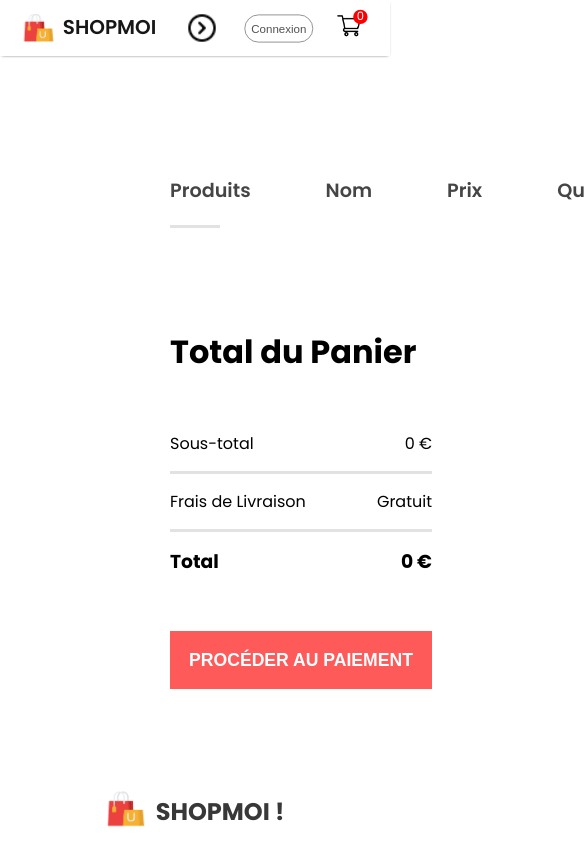
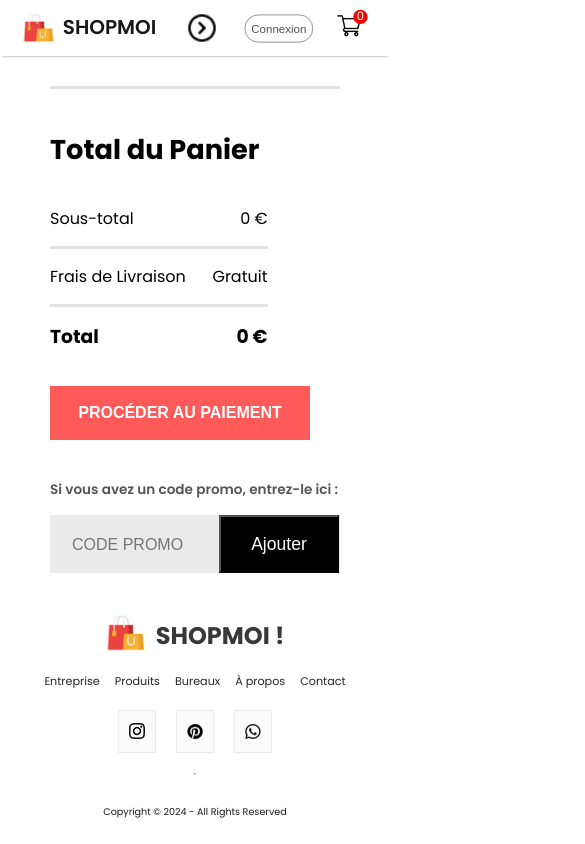
Before and after one commit to jujudev7/E-commerce, a React (Create React App) app in the folder frontend/: page /panier in a window 390 px wide. Shown: the top 844 px of the page, 585 px wide, since content can reach past the window. Built offline with nearby package versions, Linux system fonts and the light colour scheme.

Commit message:
responsive RelatedProducts & CartItems

```diff
--- a/frontend/src/Components/CartItems/CartItems.css
+++ b/frontend/src/Components/CartItems/CartItems.css
@@ -1,5 +1,5 @@
 .cart-items {
-  margin: 100px 170px;
+  margin: 40px 150px;
 }
 
 .cart-items hr {
@@ -15,12 +15,12 @@
   gap: 75px;
   padding: 20px 0px;
   color: #454545;
-  font-size: 1.2rem;
+  font-size: 1.1rem;
   font-weight: 600;
 }
 
 .cart-items-format {
-  font-size: 1.15rem;
+  font-size: 1rem;
   font-weight: 400;
 }
 
@@ -43,7 +43,7 @@
 
 .cart-items-down {
   display: flex;
-  margin: 100px 0px;
+  margin: 50px 0px;
 }
 
 .cart-items-total-item {
@@ -57,7 +57,11 @@
   display: flex;
   flex-direction: column;
   margin-right: 200px;
-  gap: 40px;
+  gap: 20px;
+}
+
+.cart-items-total h1 {
+  font-size: 1.7rem;
 }
 
 .cart-items-total button {
@@ -67,7 +71,7 @@
   border: none;
   background: #ff5a5a;
   color: #fff;
-  font-size: 1.1rem;
+  font-size: 1rem;
   font-weight: 600;
   cursor: pointer;
 }
@@ -83,7 +87,7 @@
 }
 
 .cart-items-promobox {
-  width: 504px;
+  width: 400px;
   margin-top: 15px;
   padding-left: 20px;
   height: 58px;
@@ -95,15 +99,109 @@
   border: none;
   background: transparent;
   font-size: 1.1rem;
-  width: 330px;
+  width: 280px;
   height: 50px;
 }
 
 .cart-items-promobox button {
-  width: 170px;
+  width: 116px;
   height: 58px;
   background: black;
   color: #fff;
   font-size: 1.1rem;
   cursor: pointer;
 }
+
+@media (max-width: 1280px) {
+  .cart-items {
+    margin: 30px 50px;
+  }
+
+  .cart-items-format-main {
+    grid-template-columns: 0.5fr 3fr 0.5fr 0.5fr 0.5fr 0.5fr;
+    gap: 20px;
+    padding: 15px 0px;
+    font-size: 1rem;
+  }
+
+  .carticon-product-icon {
+    height: 50px;
+  }
+
+  .cart-items-remove-icon {
+    margin: auto;
+  }
+
+  .cart-items-quantity {
+    width: 40px;
+    height: 30px;
+  }
+
+  .cart-items-down {
+    margin: 40px 0px;
+    flex-direction: column;
+    gap: 60px;
+  }
+
+  .cart-items-total {
+    margin: 0;
+    width: 50%;
+  }
+
+  .cart-items-total button {
+    max-width: 260px;
+    height: 54px;
+    font-size: 1.1rem;
+  }
+
+  .cart-items-promobox {
+    width: auto;
+    max-width: 400px;
+  }
+
+  .cart-items-promobox input {
+    width: 100%;
+  }
+
+  .cart-items-promobox button {
+    width: 120px;
+    margin-left: -125px;
+  }
+}
+
+@media (max-width: 800px) {
+  .cart-items-total {
+    width: 75%;
+  }
+}
+
+@media (max-width: 500px) {
+  .cart-items-format-main {
+    display: none;
+    grid-template-columns: 0.5fr 3fr 0.5fr;
+    gap: 10px;
+  }
+
+  .cart-items-format-main p {
+    font-size: 0.9rem;
+  }
+
+  .cart-items-format {
+    display: grid;
+  }
+
+  .cart-items-total button {
+    font-size: 1rem;
+  }
+
+  .cart-items-down {
+    gap: 40px;
+  }
+
+  .cart-items-promocode p {
+    font-size: 0.85rem;
+  }
+  .cart-items-promobox input {
+    font-size: 1rem;
+  }
+}
--- a/frontend/src/Components/Footer/Footer.css
+++ b/frontend/src/Components/Footer/Footer.css
@@ -96,6 +96,10 @@
 }
 
 @media (max-width: 500px) {
+  .footer {
+    margin-top: 0px;
+  }
+
   .footer-logo img {
     width: 40px;
   }
--- a/frontend/src/Components/RelatedProducts/RelatedProducts.css
+++ b/frontend/src/Components/RelatedProducts/RelatedProducts.css
@@ -24,3 +24,74 @@
   display: flex;
   gap: 30px;
 }
+
+@media (max-width: 1280px) {
+  .related-products {
+    height: 75vh;
+  }
+
+  .related-products h1 {
+    font-size: 2.8rem;
+  }
+
+  .related-products hr {
+    width: 160px;
+    height: 4px;
+  }
+
+  .related-products-item {
+    margin-top: 30px;
+    gap: 20px;
+  }
+}
+
+@media (max-width: 1024px) {
+  .related-products {
+    height: 60vh;
+  }
+
+  .related-products h1 {
+    font-size: 2rem;
+  }
+
+  .related-products hr {
+    width: 120px;
+    height: 3px;
+  }
+
+  .related-products-item {
+    margin-top: 20px;
+    gap: 15px;
+  }
+}
+
+@media (max-width: 800px) {
+  .related-products {
+    height: 50vh;
+    gap: 6px;
+  }
+
+  .related-products h1 {
+    font-size: 1.3rem;
+  }
+
+  .related-products hr {
+    width: 100px;
+  }
+
+  .related-products-item {
+    gap: 5px;
+  }
+}
+
+@media (max-width: 500px) {
+  .related-products {
+    height: 90vh;
+  }
+
+  .related-products-item {
+    display: grid;
+    grid-template-columns: 1fr 1fr;
+    gap: 10px;
+  }
+}
```
Also changed, not shown: 1 other file (tests, documents, lock files or other folders).
